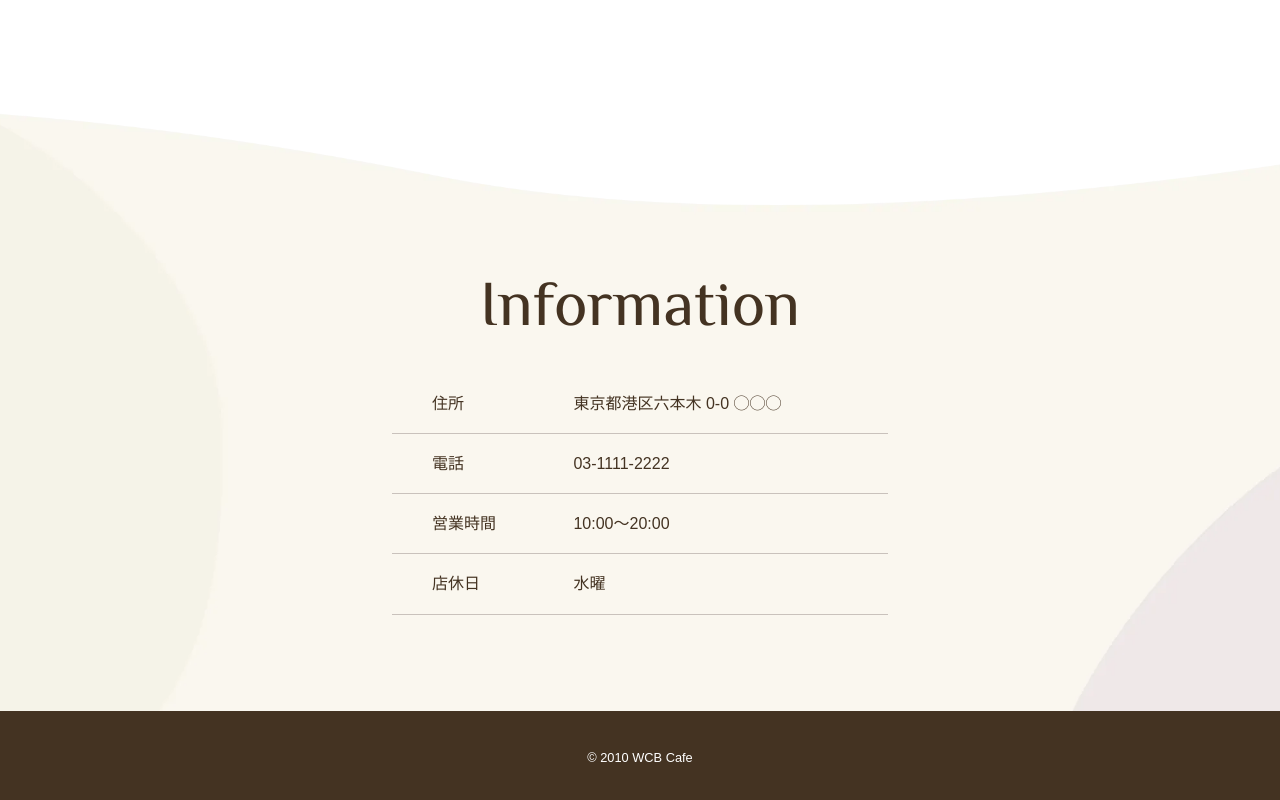
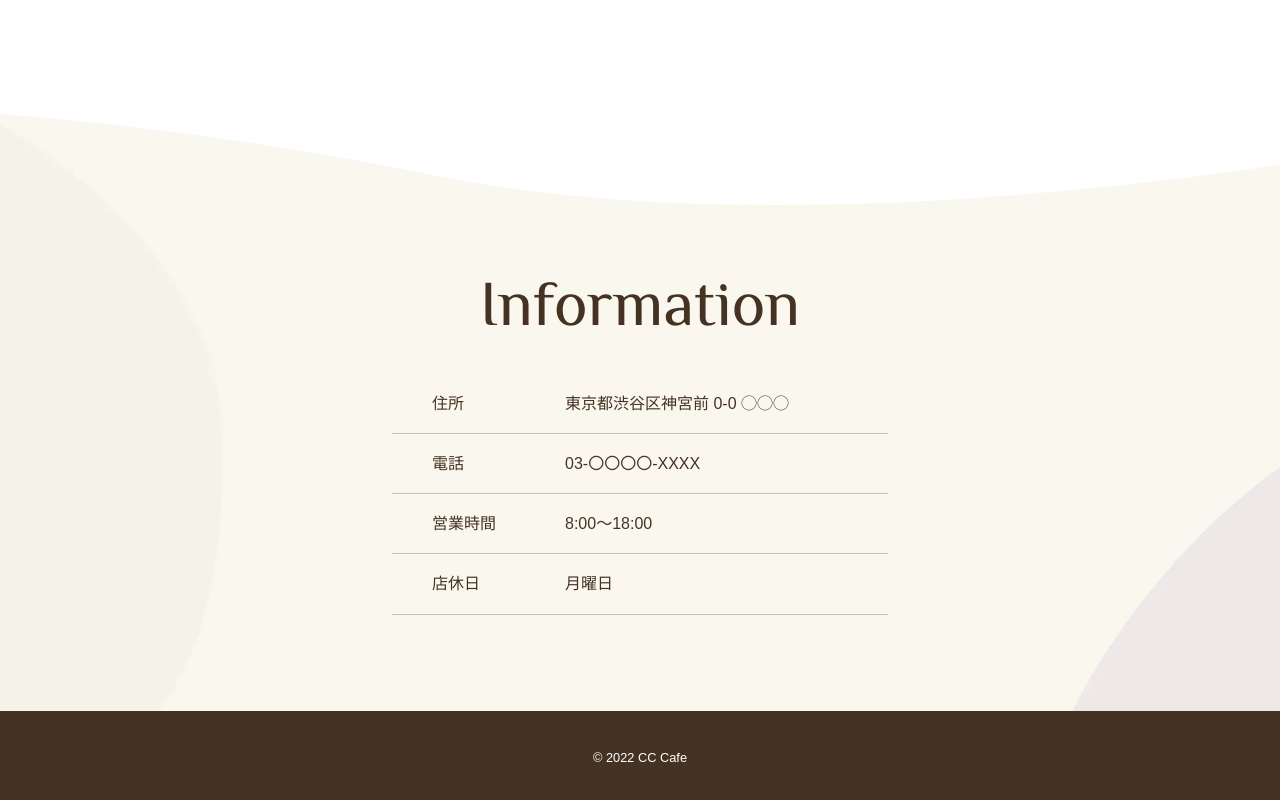
Before and after one commit to jjiaxumei-pixel/wcbcafe.kunren02, a plain HTML site: page news.html in a window 1280 px wide. Shown: the part 1510-2310 px from the top of the page. Drawn offline with Linux system fonts and the light colour scheme; some packages are replaced by stand-ins of ours.

Commit message:
Update news.html

```diff
--- a/news.html
+++ b/news.html
@@ -2,10 +2,10 @@
 <html lang="ja">
   <head>
     <meta charset="utf-8" />
-    <title>WCB Cafe - NEWS</title>
+    <title>CC Cafe - NEWS</title>
     <meta
       name="description"
-      content="ブレンドコーヒーとヘルシーなオーガニックフードを提供するカフェ"
+      content="自家焙煎コーヒーと、こだわりのお食事を提供するカフェ"
     />
     <meta name="viewport" content="width=device-width, initial-scale=1" />
     <link rel="icon" type="image/png" href="images/fav.png" />
@@ -30,7 +30,7 @@
       <header class="page-header wrapper">
         <h1 class="align-center">
           <a href="index.html"
-            ><img class="logo" src="images/logo.svg" alt="WCBカフェ ホーム"
+            ><img class="logo" src="images/logo.svg" alt="CCカフェ ホーム"
           /></a>
         </h1>
         <nav>
@@ -54,7 +54,7 @@
               <li><a href="#">お店の紹介</a></li>
               <li><a href="#">イベント</a></li>
             </ul>
-            <time class="post-date" datetime="2024-09-28">2024年9月28日</time>
+            <time class="post-date" datetime="2024-09-28">2024年4月28日</time>
           </div>
         </header>
         <img
@@ -111,23 +111,23 @@
       <table class="info">
         <tr>
           <th>住所</th>
-          <td>東京都港区六本木 0-0 ◯◯◯</td>
+          <td>東京都渋谷区神宮前 0-0 ◯◯◯</td>
         </tr>
         <tr>
           <th>電話</th>
-          <td>03-1111-2222</td>
+          <td>03-〇〇〇〇-XXXX</td>
         </tr>
         <tr>
           <th>営業時間</th>
-          <td>10:00〜20:00</td>
+          <td>8:00〜18:00</td>
         </tr>
         <tr>
           <th>店休日</th>
-          <td>水曜</td>
+          <td>月曜日</td>
         </tr>
       </table>
       <div class="copyright">
-        <small>&copy; 2010 WCB Cafe</small>
+        <small>&copy; 2022 CC Cafe</small>
       </div>
     </footer>
   </body>
```
